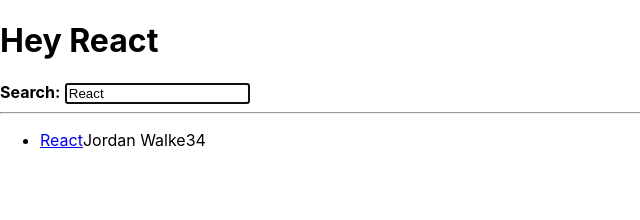
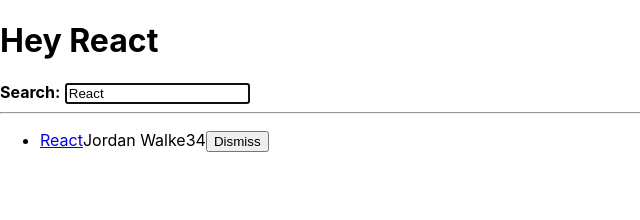
Before and after one commit to prakash-amit/hacker-stories, a React (Create React App) app in the folder hacker-stories/: page / in a window 1280 px wide. Shown: the top 220 px of the page, without its empty margins (0-640 px from the left). Built offline with nearby package versions, Linux system fonts and the light colour scheme.

Commit message:
inline handler in Item component button element

```diff
--- a/hacker-stories/src/App.js
+++ b/hacker-stories/src/App.js
@@ -24,7 +24,7 @@
 
 const App = () => {
   console.log(" App renders ");
-  const stories = [
+  const initialStories = [
     {
       title: "React",
       url: "https://reactjs.org/",
@@ -42,6 +42,13 @@
       objectID: 1,
     },
   ];
+
+  const [stories, setStories] = React.useState( initialStories );
+
+  const handleRemoveStory = ( item )=> {
+    const newStories = stories.filter( ( story )=> item.objectID !== story.objectID );
+    setStories(newStories);
+  };
 
   const [searchTerm, setSearchTerm] = useSemiPersistentState("search", "React");
   const handleSearch = (event) => {
@@ -72,32 +79,46 @@
       <hr />
 
       {/* render the list */}
-      <List list={searchedStories} />
+      <List list={searchedStories} onRemoveItem={handleRemoveStory}/>
     </div>
   );
 };
 
-const List = ({ list }) => {
+const List = ({ list, onRemoveItem }) => {
   console.log(" List renders ");
   return (
     <ul>
-      {list.map(({ objectID, ...item }) => (
-        <Item key={objectID} {...item} />
-      ))}
+      {
+        list.map( ( item )=> (
+          <Item
+            key={item.objectID}
+            item={item}
+            onRemoveItem={onRemoveItem}
+          />
+        ))
+      }
     </ul>
   );
 };
 
-const Item = ({ url, title, author, num_comments, points }) => (
-  <li>
-    <span>
-      <a href={url}>{title}</a>
-    </span>
-    <span>{author}</span>
-    <span>{num_comments}</span>
-    <span>{points}</span>
-  </li>
-);
+const Item = ( { item, onRemoveItem } )=> {
+
+  return (
+    <li>
+      <span>
+        <a href={item.url}>{item.title}</a>
+      </span>
+      <span>{item.author}</span>
+      <span>{item.num_comments}</span>
+      <span>{item.points}</span>
+      <span>
+        <button type="button" onClick={ ( )=> onRemoveItem(item) } >
+          Dismiss
+        </button>
+      </span>
+    </li>
+  );
+};
 
 const InputWithLabel = ({
   id,
```
